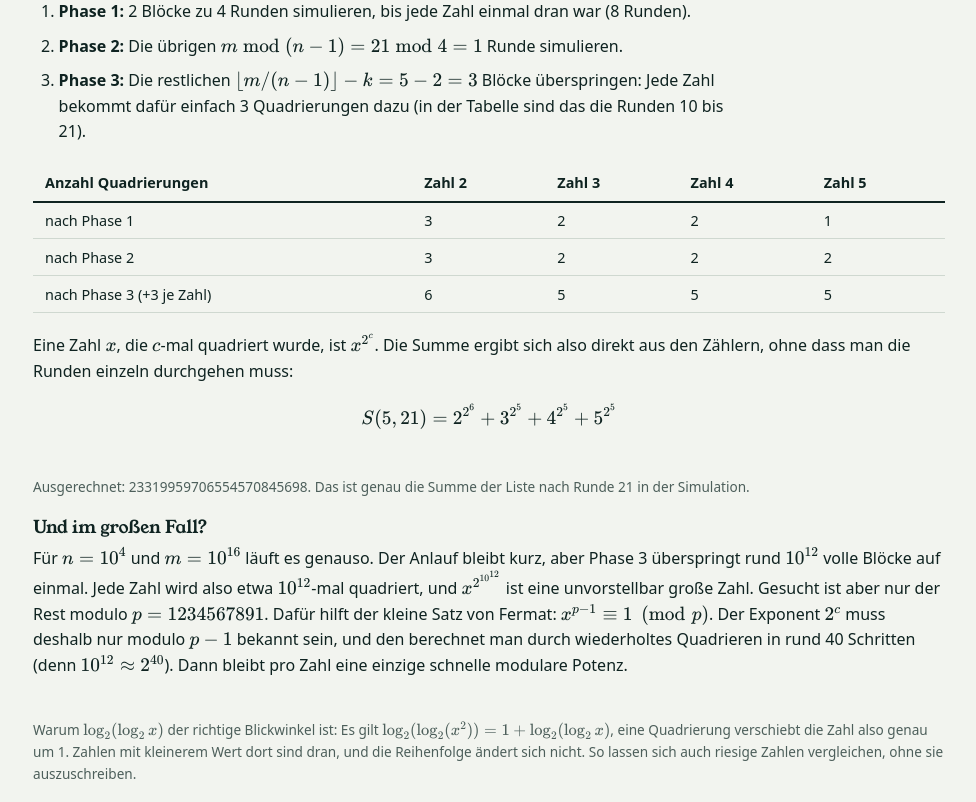
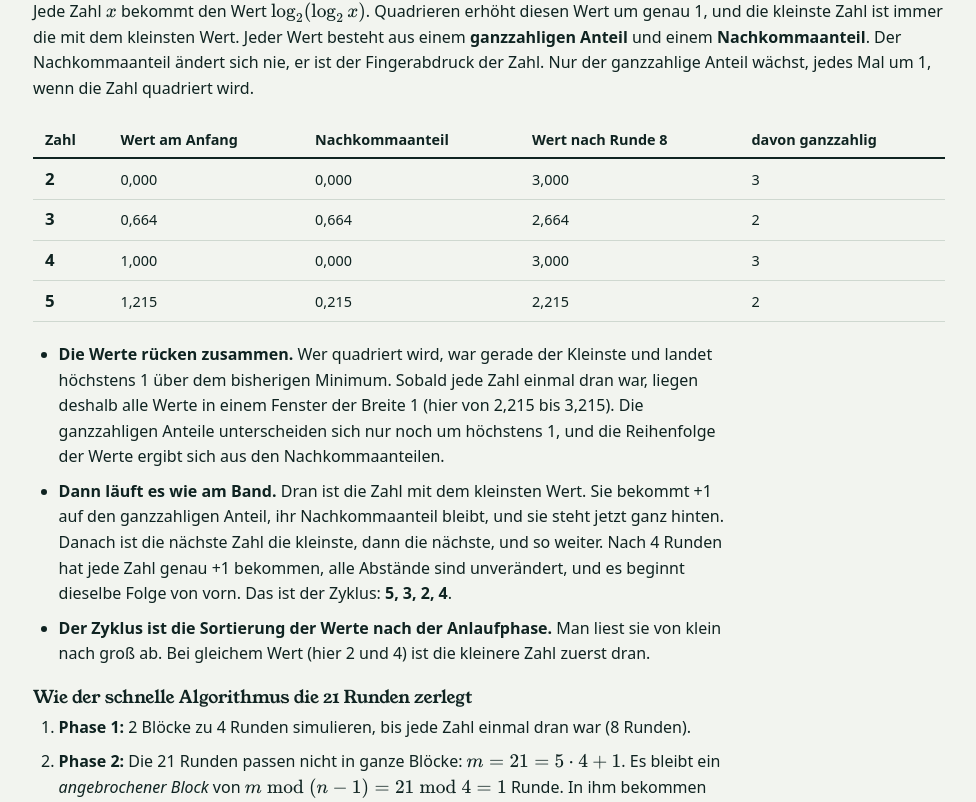
Before and after one commit to lamali292/portfolio2, a Next.js app: page /project-euler in a window 1280 px wide. Shown: the part 3338-4140 px from the top of the page, without its empty margins (151-1127 px from the left). Built offline with nearby package versions, Linux system fonts and the light colour scheme.

Commit message:
Euler 822: explain cycle via loglog integer/fractional parts, explain remainder phase, merge detail blocks
Co-Authored-By: Claude Sonnet 5.5 <noreply@anthropic.com>
Claude-Session: https://claude.ai/code/session_01Ugh14NWZudQ38H9PbgZcBc

```diff
--- a/app/project-euler/page.tsx
+++ b/app/project-euler/page.tsx
@@ -154,6 +154,9 @@ function simulate822(n: number, m: number) {
   const list: bigint[] = [];
   for (let x = 2; x <= n; x++) list.push(BigInt(x));
   const counts = new Array<number>(size).fill(0);
+  // log2(log2(x)) of every number; one squaring adds exactly 1.
+  const start: number[] = [];
+  for (let x = 2; x <= n; x++) start.push(Math_log2(Math_log2(x)));
   const rows: {
     round: number;
     block: number;
@@ -190,6 +193,7 @@ function simulate822(n: number, m: number) {
     k += 1;
   } while (counts.some((c) => c === 0));
   const afterPhase1 = [...counts];
+  const loglogAfter1 = start.map((v, i) => v + counts[i]);
   const cycle = rows.slice(-size).map((r) => r.orig);
 
   // Phase 2: the remaining m mod (n-1) rounds.
@@ -209,15 +213,20 @@ function simulate822(n: number, m: number) {
     }
   });
 
-  return { rows, k, rest, blocks, cycle, afterPhase1, afterPhase2, final: [...counts], list };
+  return { rows, k, rest, blocks, cycle, start, loglogAfter1, afterPhase1, afterPhase2, final: [...counts], list };
 }
 
 const Math_floor = (x: number) => x - (x % 1);
+const Math_log2 = (x: number) => globalThis.Math.log2(x);
+const Math_min = (...xs: number[]) => globalThis.Math.min(...xs);
+const de = (x: number, d = 3) => x.toFixed(d).replace(".", ",");
 
 const EX_N = 5;
 const EX_M = 21;
 const example = simulate822(EX_N, EX_M);
 const exampleSum = example.list.reduce((a, b) => a + b, BigInt(0));
+const size = EX_N - 1;
+const phase2Who = example.rows[example.k * size]?.orig;
 const startRows = example.rows.filter((r) => r.phase !== 3);
 
 export default function ProjectEulerPage() {
@@ -403,6 +412,67 @@ export default function ProjectEulerPage() {
           </li>
         </ul>
 
+        <h3>Warum der Zyklus entsteht: die Zahlen log₂(log₂ x)</h3>
+        <p>
+          Jede Zahl <Math tex="x" /> bekommt den Wert{" "}
+          <Math tex="\log_2(\log_2 x)" />. Quadrieren erhöht diesen Wert
+          um genau 1, und die kleinste Zahl ist immer die mit dem kleinsten
+          Wert. Jeder Wert besteht aus einem <strong>ganzzahligen Anteil</strong>{" "}
+          und einem <strong>Nachkommaanteil</strong>. Der Nachkommaanteil ändert
+          sich nie, er ist der Fingerabdruck der Zahl. Nur der ganzzahlige
+          Anteil wächst, jedes Mal um 1, wenn die Zahl quadriert wird.
+        </p>
+        <div className={styles.tableWrap}>
+          <table className={styles.table}>
+            <thead>
+              <tr>
+                <th>Zahl</th>
+                <th>Wert am Anfang</th>
+                <th>Nachkommaanteil</th>
+                <th>Wert nach Runde {example.k * size}</th>
+                <th>davon ganzzahlig</th>
+              </tr>
+            </thead>
+            <tbody>
+              {example.start.map((v, i) => (
+                <tr key={i}>
+                  <td className={styles.who}>{i + 2}</td>
+                  <td>{de(v)}</td>
+                  <td>{de(v - Math_floor(v + 1e-9))}</td>
+                  <td>{de(example.loglogAfter1[i])}</td>
+                  <td>{Math_floor(example.loglogAfter1[i] + 1e-9)}</td>
+                </tr>
+              ))}
+            </tbody>
+          </table>
+        </div>
+        <ul className={styles.points}>
+          <li>
+            <strong>Die Werte rücken zusammen.</strong> Wer quadriert wird, war
+            gerade der Kleinste und landet höchstens 1 über dem bisherigen
+            Minimum. Sobald jede Zahl einmal dran war, liegen deshalb alle Werte
+            in einem Fenster der Breite 1 (hier von{" "}
+            {de(Math_min(...example.loglogAfter1))} bis{" "}
+            {de(Math_min(...example.loglogAfter1) + 1)}). Die ganzzahligen
+            Anteile unterscheiden sich nur noch um höchstens 1, und die
+            Reihenfolge der Werte ergibt sich aus den Nachkommaanteilen.
+          </li>
+          <li>
+            <strong>Dann läuft es wie am Band.</strong> Dran ist die Zahl mit dem
+            kleinsten Wert. Sie bekommt +1 auf den ganzzahligen Anteil, ihr
+            Nachkommaanteil bleibt, und sie steht jetzt ganz hinten. Danach ist
+            die nächste Zahl die kleinste, dann die nächste, und so weiter.
+            Nach {EX_N - 1} Runden hat jede Zahl genau +1 bekommen, alle
+            Abstände sind unverändert, und es beginnt dieselbe Folge von vorn.
+            Das ist der Zyklus: <strong>{example.cycle.join(", ")}</strong>.
+          </li>
+          <li>
+            <strong>Der Zyklus ist die Sortierung der Werte nach der Anlaufphase.</strong>{" "}
+            Man liest sie von klein nach groß ab. Bei gleichem Wert (hier 2
+            und 4) ist die kleinere Zahl zuerst dran.
+          </li>
+        </ul>
+
         <h3>Wie der schnelle Algorithmus die {EX_M} Runden zerlegt</h3>
         <ol className={styles.points}>
           <li>
@@ -411,9 +481,17 @@ export default function ProjectEulerPage() {
             Runden).
           </li>
           <li>
-            <strong>Phase 2:</strong> Die übrigen{" "}
-            <Math tex={`m \\bmod (n-1) = ${EX_M} \\bmod ${EX_N - 1} = ${example.rest}`} />{" "}
-            Runde{example.rest === 1 ? "" : "n"} simulieren.
+            <strong>Phase 2:</strong> Die {EX_M} Runden passen nicht in ganze
+            Blöcke: <Math tex={`m = ${EX_M} = ${Math_floor(EX_M / size)} \\cdot ${size} + ${example.rest}`} />.
+            Es bleibt ein <em>angebrochener Block</em> von{" "}
+            <Math tex={`m \\bmod (n-1) = ${EX_M} \\bmod ${size} = ${example.rest}`} />{" "}
+            Runde{example.rest === 1 ? "" : "n"}. In ihm bekommen nicht alle
+            Zahlen +1, sondern nur die ersten {example.rest} der Zyklus-Folge{" "}
+            ({example.cycle.slice(0, example.rest || 1).join(", ")}
+            {example.rest === 0 ? ", hier keine" : ""}). Diese Runden simuliert
+            man einzeln. Das geht direkt nach Phase 1, weil die übersprungenen
+            vollen Blöcke an der Reihenfolge nichts ändern. Im Beispiel ist
+            das Runde {example.k * size + 1}: Die {phase2Who} ist dran.
           </li>
           <li>
             <strong>Phase 3:</strong> Die restlichen{" "}
@@ -487,42 +565,15 @@ export default function ProjectEulerPage() {
           rund 40 Schritten (denn <Math tex="10^{12} \approx 2^{40}" />).
           Dann bleibt pro Zahl eine einzige schnelle modulare Potenz.
         </p>
-        <p className={styles.note}>
-          Warum <Math tex="\log_2(\log_2 x)" /> der richtige Blickwinkel ist:
-          Es gilt <Math tex="\log_2(\log_2(x^2)) = 1 + \log_2(\log_2 x)" />,
-          eine Quadrierung verschiebt die Zahl also genau um 1. Zahlen mit
-          kleinerem Wert dort sind dran, und die Reihenfolge ändert sich nicht.
-          So lassen sich auch riesige Zahlen vergleichen, ohne sie
-          auszuschreiben.
-        </p>
-      </ProjectSection>
 
-      <ProjectSection heading="Für Interessierte: Details und Code">
+        <h3>Code und weitere Aufgaben</h3>
         <details className={styles.details}>
-          <summary>Aufgabe 822 mathematisch erklärt, mit vollständigem Rust-Code</summary>
+          <summary>Vollständiger Rust-Code zu Aufgabe 822</summary>
           <div className={styles.problem}>
             <p>
-              <Math tex="S(n,m)" /> ist die Summe aller Zahlen nach{" "}
-              <Math tex="m" /> Runden. Beispiel für <Math tex="n=5" />:
-            </p>
-            <Math
-              display
-              tex="[2,3,4,5] \to [4,3,4,5] \to [4,9,4,5] \to [16,9,4,5]"
-            />
-            <p>
-              Gegeben: <Math tex="S(5,3) = 34" />,{" "}
+              Gegeben in der Aufgabe: <Math tex="S(5,3) = 34" /> und{" "}
               <Math tex="S(10,100) \equiv 845339386 \pmod{1234567891}" />.
-              Gesucht: <Math tex="S(10^4, 10^{16})" /> modulo{" "}
-              <Math tex="1234567891" />.
-            </p>
-            <p>
-              Verfolgt wird nur <Math tex="\log_2(\log_2(x))" />: Eine
-              Quadrierung <Math tex="x \to x^2" /> erhöht diesen Wert um{" "}
-              <Math tex="1" />. Nach anfänglichem Chaos stabilisiert sich die
-              Reihenfolge der Quadrierungen zu einem Zyklus. Für die finale
-              modulare Exponentiation mit astronomisch großen Exponenten
-              lässt sich der Exponent dank des kleinen Satzes von Fermat
-              modulo <Math tex="p-1" /> reduzieren.
+              Der Code folgt den vier Phasen von oben.
             </p>
             <CodeBlock code={RUST_SAMPLE} lang="rust" />
           </div>
```
